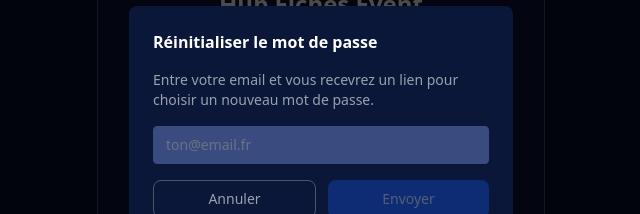
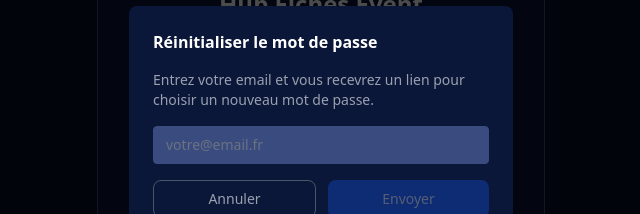
Before and after one commit to florianpetiot/hub-fiches-event, a SvelteKit app: page /login in a window 1280 px wide. Both pictures are taken after a click on the button "Mot de passe oublié ?". Shown: the part 276-490 px from the top of the page, without its empty margins (319-959 px from the left). Built offline with nearby package versions, Linux system fonts and the light colour scheme; no server answers.

Commit message:
fix: amélioration des messages d'erreur et des instructions

```diff
--- a/src/routes/fiche-event/[id]/edition/+page.svelte
+++ b/src/routes/fiche-event/[id]/edition/+page.svelte
@@ -838,7 +838,12 @@
     <div class="fixed bottom-24 left-1/2 -translate-x-1/2 z-50 bg-dark-secondary border border-dark-red-accent rounded-lg p-4 max-w-md w-full shadow-lg md:ml-32">
         <h3 class="text-dark-red-accent font-bold mb-2">La fiche ne peut pas être soumise :</h3>
         <ul class="text-sm text-gray-300 space-y-1 list-disc list-inside">
-            {#each actionErrors as err}<li>{err}</li>{/each}
+            {#each actionErrors.slice(0, 4) as err}
+                <li>{err}</li>
+            {/each}
+            {#if actionErrors.length > 4}
+                <li class="font-bold">ainsi que {actionErrors.length - 4} autres erreurs</li>
+            {/if}
         </ul>
         <button type="button" onclick={() => actionErrors = []}
             class="mt-3 text-xs text-gray-400 hover:text-white active:text-white underline">Fermer</button>
--- a/src/routes/fiche-event/[id]/resume/+page.svelte
+++ b/src/routes/fiche-event/[id]/resume/+page.svelte
@@ -379,7 +379,7 @@
   {#if showReviewModal}
   <MessageModal
       title="Demander une révision"
-      description="Rédigez un message à l'attention du club pour expliquer les raisons de votre demande de révision. La fiche event ne sera pas modifiée tant que le club n'aura pas soumis une nouvelle version."
+      description="Rédigez un message à l'attention du club pour expliquer les raisons de votre demande de révision. Le club devra modifier sa fiche event pour pouvoir délibérer à nouveau."
       placeholder="Votre message au club..."
       confirmLabel="Envoyer"
       accentColor="orange"
--- a/src/routes/login/+page.svelte
+++ b/src/routes/login/+page.svelte
@@ -48,7 +48,7 @@
             redirectTo: `${window.location.origin}/auth/callback?next=/auth/reset-password`
         })
         if (error) {
-            forgotError = 'Aucun compte trouvé avec cet email'
+            forgotError = 'Une erreur est survenue lors de l\'envoi de l\'email'
         } else {
             forgotSent = true
         }
@@ -140,9 +140,9 @@
         </button>
       {:else}
         <p class="text-gray-400 text-sm">
-          Entre votre email et vous recevrez un lien pour choisir un nouveau mot de passe.
+          Entrez votre email et vous recevrez un lien pour choisir un nouveau mot de passe.
         </p>
-        <input type="email" bind:value={forgotEmail} placeholder="ton@email.fr"
+        <input type="email" bind:value={forgotEmail} placeholder="votre@email.fr"
           class="w-full bg-dark-primary text-white rounded px-3 py-2 border border-dark-primary focus:outline-none focus:border-blue-500 text-sm" />
         {#if forgotError}
           <p class="text-red-400 text-xs">{forgotError}</p>
```
